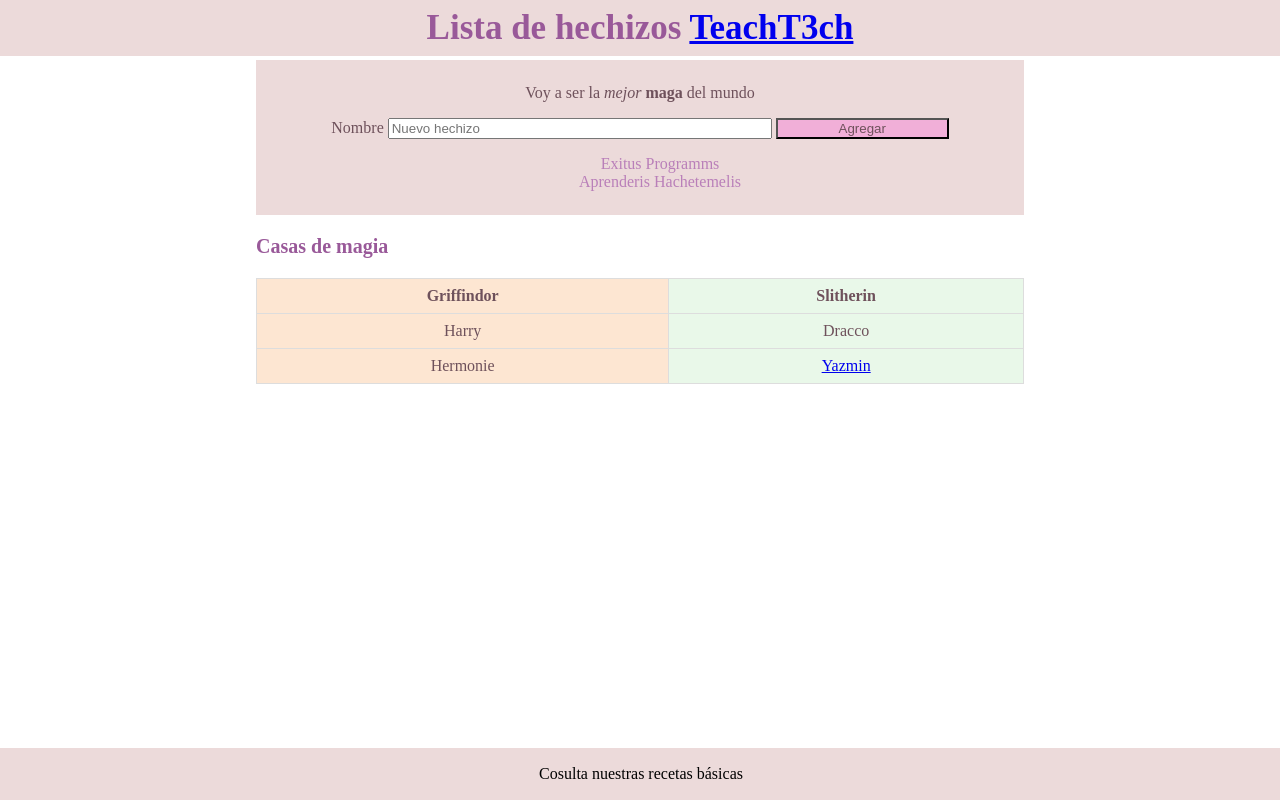
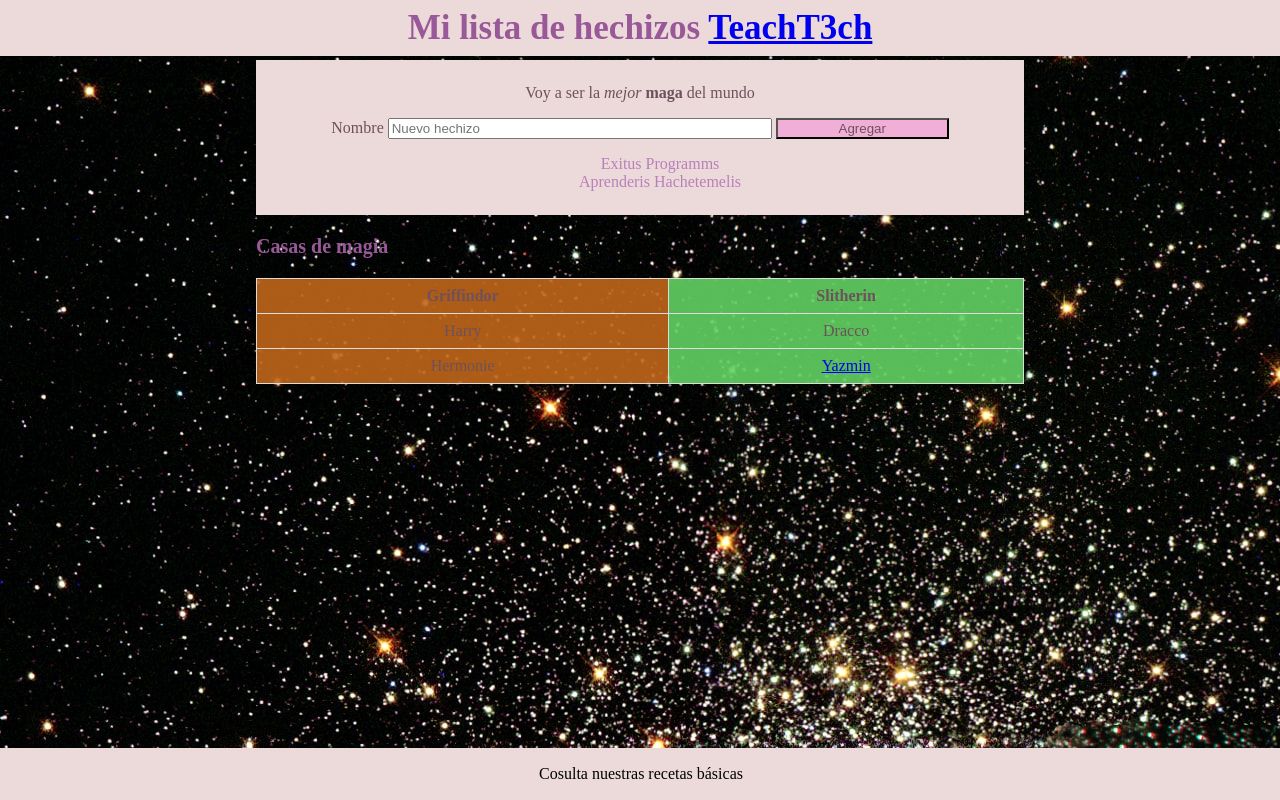
Before and after one commit to yazbe/practica_1, a website: page index.html in a window 1280 px wide. Drawn offline with Linux system fonts and the light colour scheme.

Commit message:
Change background

```diff
--- a/css/me-index.css
+++ b/css/me-index.css
@@ -67,11 +67,11 @@ th {
 }
 
 .orange {
-  background-color: rgba(243, 129, 30, 0.2);
+  background-color: rgba(192, 103, 26, 0.9);
 }
 
 .green {
-  background-color: rgba(145, 221, 145, 0.2);
+  background-color: rgba(98, 209, 98, 0.9);
 }
 
 .foot {
@@ -114,6 +114,12 @@ body {
   margin: 0;
 }
 
+.background{
+  background-image: url("../images/stars.jpg");
+  /*background-repeat: no-repeat;
+  background-position: cover;*/
+}
+
 /*colors*/
 .font-white {
   color: rgba(255, 255, 255, 1);
--- a/index.html
+++ b/index.html
@@ -14,10 +14,10 @@
 
 </head>
 
-<body>
+<body class="background">
 
   <header>
-    <h1>Lista de hechizos <a href="https://www.teacht3ch.com" target="_blank">TeachT3ch</a></h1>
+    <h1>Mi lista de hechizos <a href="https://www.teacht3ch.com" target="_blank">TeachT3ch</a></h1>
   </header>
 
   <main>
```
Also changed, not shown: images/background1.jpg (renamed from background1.jpg), images/background2.jpg (renamed from background2.jpg), images/stars.jpg (added), 3 other files.
